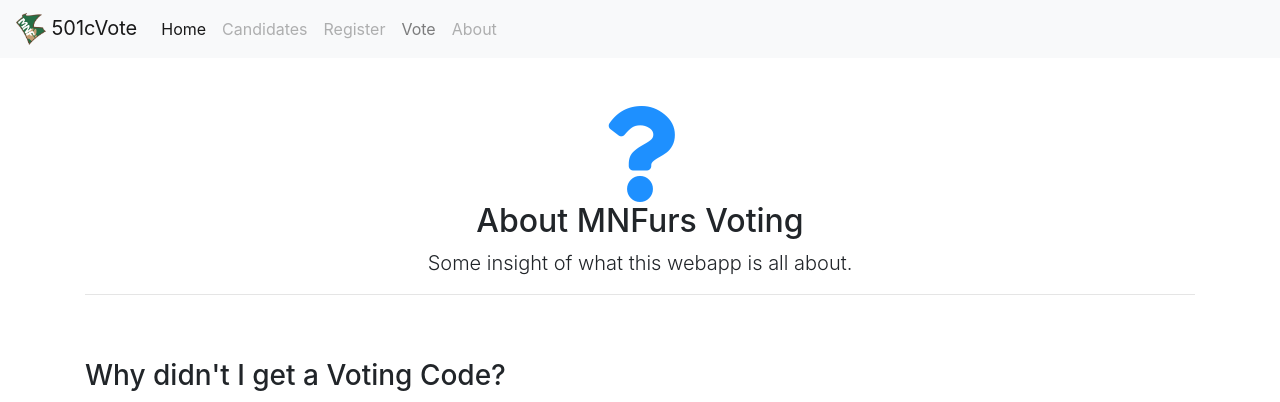
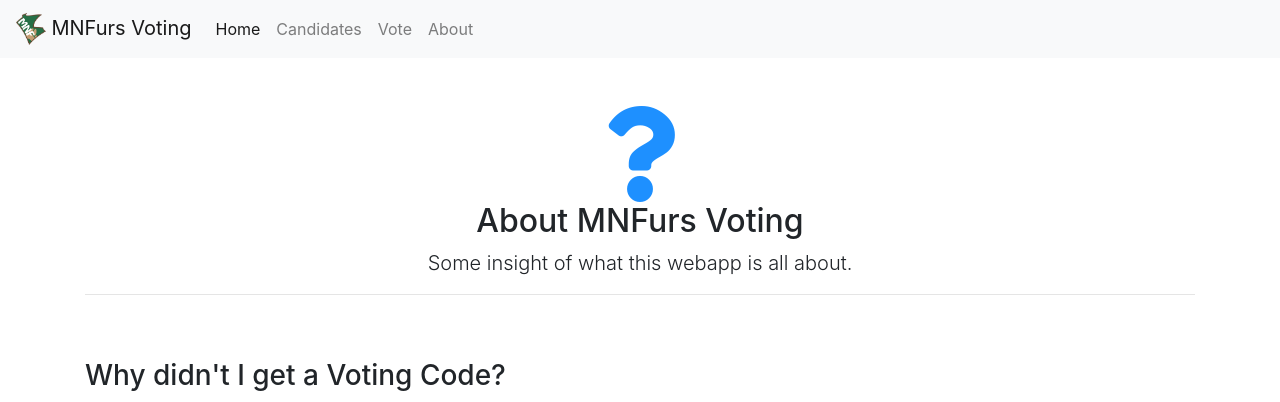
Before and after one commit to drraccoony/501cVote, a PHP site: page /about.php in a window 1280 px wide. Shown: the top 402 px of the page. Run offline with PHP 8.4, Linux system fonts and the light colour scheme.

Commit message:
Homepage and Nav changes

```diff
--- a/includes/nav.php
+++ b/includes/nav.php
@@ -1,25 +1,25 @@
 <nav class="navbar navbar-expand-lg navbar-light bg-light">
-  <a class="navbar-brand" href="#"><img src="img/brand.png" alt="" height="32" class="d-inline-block align-top">
-  501cVote</a>
+  <a class="navbar-brand" href="index.php"><img src="img/brand.png" alt="" height="32" class="d-inline-block align-top">
+  MNFurs Voting</a>
   <button class="navbar-toggler" type="button" data-toggle="collapse" data-target="#navbarNav" aria-controls="navbarNav" aria-expanded="false" aria-label="Toggle navigation">
     <span class="navbar-toggler-icon"></span>
   </button>
   <div class="collapse navbar-collapse" id="navbarNav">
     <ul class="navbar-nav">
       <li class="nav-item active">
-        <a class="nav-link" href="index.php">Home <span class="sr-only">(current)</span></a>
+        <a class="nav-link" href="index.php">Home</a>
       </li>
       <li class="nav-item">
-        <a class="nav-link disabled" href="#">Candidates</a>
+        <a class="nav-link" href="https://www.mnfurs.org/forums/forum/mnfurs-forums/mnfurs-2021-elections-forum/meet-the-candidates/">Candidates</a>
       </li>
-      <li class="nav-item">
+      <!--<li class="nav-item">
         <a class="nav-link disabled" href="register.php">Register</a>
-      </li>
+      </li>-->
       <li class="nav-item">
         <a class="nav-link" href="validate_voter.php">Vote</a>
       </li>
       <li class="nav-item">
-        <a class="nav-link disabled" href="#">About</a>
+        <a class="nav-link" href="about.php">About</a>
       </li>
     </ul>
   </div>
```
Also changed, not shown: index.php (+1 -25 lines).
